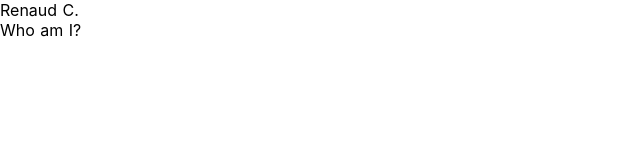
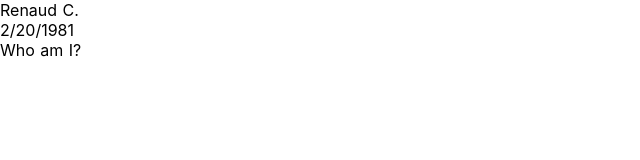
Before and after one commit to mobregozo/nuxt-resume, a Nuxt app: page / in a window 1280 px wide. Shown: the top 160 px of the page, without its empty margins (0-640 px from the left). Built offline with nearby package versions, Linux system fonts and the light colour scheme.

Commit message:
display identity section: birthdate

```diff
--- a/components/Identity.vue
+++ b/components/Identity.vue
@@ -1,6 +1,7 @@
 <template>
   <section class="identity-container">
     <div v-text="fullName"></div>
+    <div v-text="birthDate"></div>
   </section>
 </template>
 
@@ -15,6 +16,15 @@
 
       fullName() {
         return `${this.getIdentity.firstName} ${this.getIdentity.lastName}`
+      },
+
+      // TODO make it a filter
+      birthDate() {
+        const year = +this.getIdentity.birthDate.year
+        const month = +this.getIdentity.birthDate.month - 1
+        const day = +this.getIdentity.birthDate.day
+
+        return new Date(year, month, day).toLocaleDateString()
       }
     }
   }
--- a/store/index.js
+++ b/store/index.js
@@ -6,7 +6,11 @@ const whoAmIStore = () => {
       identity: {
         firstName: 'Renaud',
         lastName: 'C.',
-        birthDate: '1981-02-20'
+        birthDate: {
+          year: 1981,
+          month: 2,
+          day: 20
+        }
       },
 
       contact: {
```
